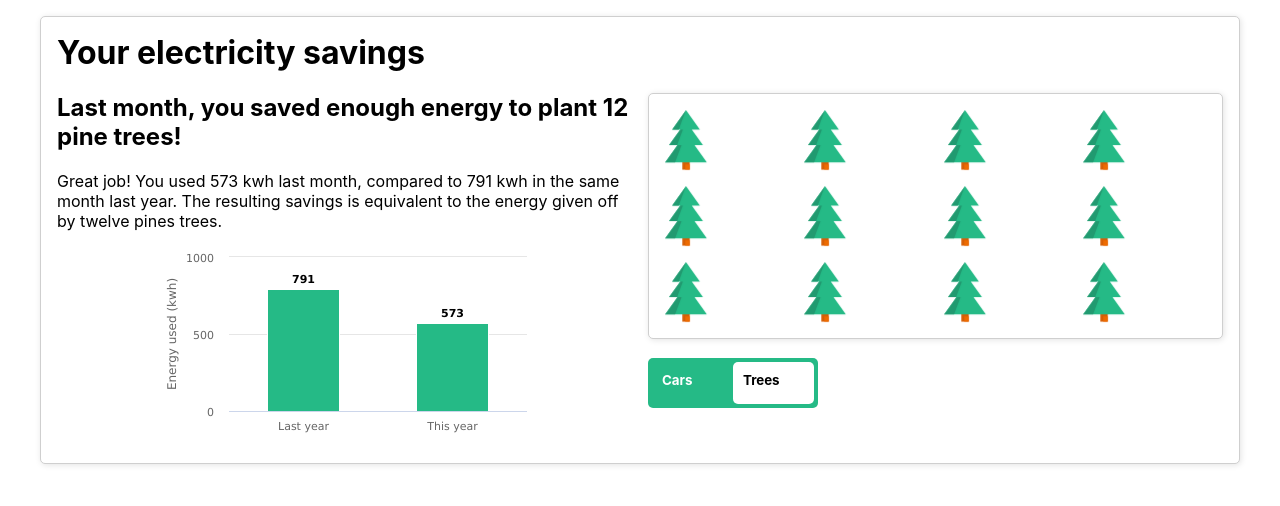
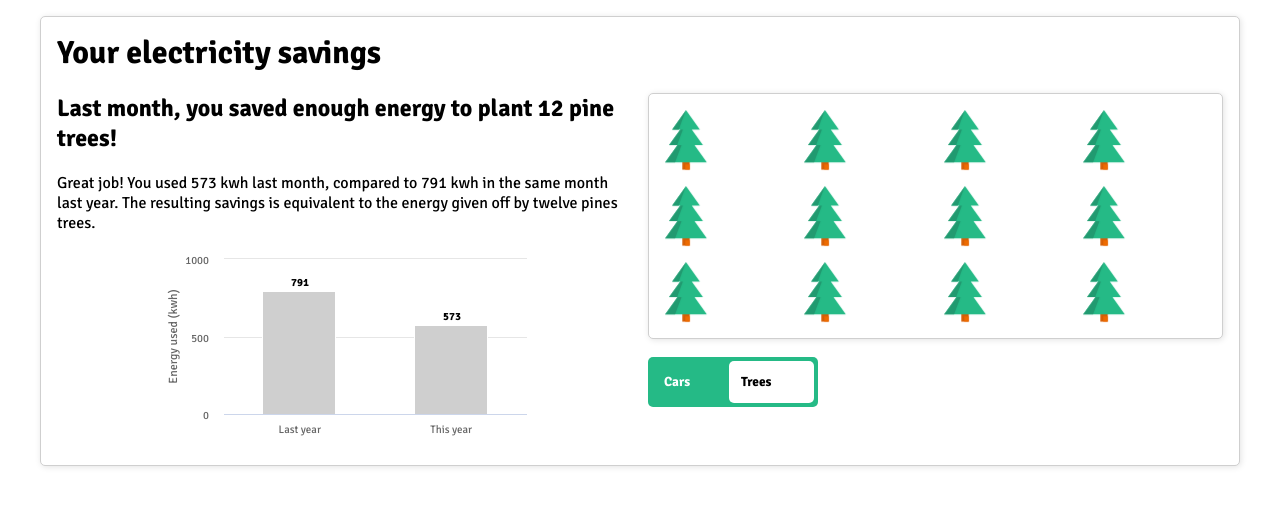
Before and after one commit to katiegeorge/opower-exercise, a React (Create React App) app: page / in a window 1280 px wide. Shown: the top 506 px of the page. Built offline with nearby package versions, Linux system fonts and the light colour scheme.

Commit message:
switch mixin

```diff
--- a/src/Chart.jsx
+++ b/src/Chart.jsx
@@ -9,6 +9,9 @@ function Chart({priorYear, currentYear}) {
         chart: {
             type: 'column',
             height: '200px',
+            style: {
+                fontFamily: 'Signika'
+            }
         },
         title: null,
         plotOptions: {
@@ -43,7 +46,7 @@ function Chart({priorYear, currentYear}) {
         series: [
             {
                 data: [priorYear, currentYear],
-                color: '#25ba86',
+                color: '#cfcfcf',
             }
         ]
     };
--- /dev/null
+++ b/src/styles/_animations.scss
@@ -0,0 +1,42 @@
+// Fading the cars out
+@keyframes fade-out {
+    0% {
+        opacity: 1;
+    }
+
+    100% {
+        opacity: 0.2;
+    }
+}
+
+// Fading the trees in
+@keyframes fade-in {
+    0% {
+        opacity: 0.2;
+    }
+
+    100% {
+        opacity: 1;
+    }
+}
+
+// Fading the trees in
+@keyframes grow {
+    0% {
+        transform: scale(0.2);
+    }
+
+    100% {
+        transform: scale(1);
+    }
+}
+
+
+// Animation for the driving cars
+@keyframes rumble {
+    0% {transform: rotate(0deg);}
+    25% {transform: translate(1px, 0px) rotate(-1deg);}
+    50% {transform: translate(0px, -1px) rotate(0deg);}
+    75% {transform: translate(-1px, 0px) rotate(1deg);}
+    100% {transform: translate(0px, 1px) rotate(0deg);}
+}
--- a/src/styles/_content.scss
+++ b/src/styles/_content.scss
@@ -1,12 +1,3 @@
-body {
-    margin: 1rem auto;
-    max-width: 1200px;
-
-    @media(max-width: map-get($grid-breakpoints, sm)) {
-        margin: auto;
-    }
-}
-
 .chart {
     width: 67%;
     margin: 0 auto;
@@ -14,54 +5,6 @@ body {
     @media(max-width: map-get($grid-breakpoints, sm)) {
         width: 100%;
     }
-}
-
-h1, h2 {
-    margin-top: 0;
-}
-
-
-// Fading the cars out
-@keyframes fade-out {
-    0% {
-        opacity: 1;
-    }
-
-    100% {
-        opacity: 0.2;
-    }
-}
-
-// Fading the trees in
-@keyframes fade-in {
-    0% {
-        opacity: 0.2;
-    }
-
-    100% {
-        opacity: 1;
-    }
-}
-
-// Fading the trees in
-@keyframes grow {
-    0% {
-        transform: scale(0.2);
-    }
-
-    100% {
-        transform: scale(1);
-    }
-}
-
-
-// Animation for the driving cars
-@keyframes rumble {
-    0% {transform: rotate(0deg);}
-    25% {transform: translate(1px, 0px) rotate(-1deg);}
-    50% {transform: translate(0px, -1px) rotate(0deg);}
-    75% {transform: translate(-1px, 0px) rotate(1deg);}
-    100% {transform: translate(0px, 1px) rotate(0deg);}
 }
 
 .rumble {
--- /dev/null
+++ b/src/styles/_global.scss
@@ -0,0 +1,16 @@
+@import url('https://fonts.googleapis.com/css?family=Signika:300,400,600,700&display=swap');
+
+body {
+    font-family: 'Signika', sans-serif;
+    margin: 1rem auto;
+    max-width: 1200px;
+
+    @media(max-width: map-get($grid-breakpoints, sm)) {
+        margin: auto;
+    }
+}
+
+h1, h2 {
+    font-weight: 700;
+    margin-top: 0;
+}
--- a/src/styles/_switch.scss
+++ b/src/styles/_switch.scss
@@ -1,3 +1,12 @@
+@mixin switch-content($type, $direction) {
+    content: $type;
+    color: $color-white;
+    padding: 12px;
+    position: absolute;
+    #{$direction}: 4px;
+    top: 4px;
+}
+
 .switch {
     display: inline-block;
     font-size: 10pt;
@@ -23,9 +32,9 @@
             border-radius: 5px;
             bottom: 4px;
             content: "Cars";
-            height: 22px;
+            height: 18px;
             left: 4px;
-            padding: 10px;
+            padding: 12px;
             position: absolute;
             transition: .4s;
             -webkit-transition: .4s;
@@ -33,12 +42,7 @@
         }
 
         &:after {
-            Content: "Trees";
-            color: $color-white;
-            padding: 10px;
-            position: absolute;
-            right: 4px;
-            top: 4px;
+            @include switch-content("Trees", right);
         }
     }
 
@@ -52,23 +56,18 @@
 
             &:before {
                 content: "Trees";
-                -webkit-transform: translateX(81px);
-                -ms-transform: translateX(81px);
-                transform: translateX(81px);
+                -webkit-transform: translateX(77px);
+                -ms-transform: translateX(77px);
+                transform: translateX(77px);
             }
 
             &:after {
-                content: "Cars";
-                color: $color-white;
-                padding: 10px;
-                position: absolute;
-                top: 4px;
-                left: 4px;
+                @include switch-content("Cars", left);
             }
         }
 
         &:focus + .switch--slider {
-            box-shadow: 0 0 1px #2196F3;
+            box-shadow: 0 0 1px $color-blue;
         }
     }
 }
--- a/src/styles/main.scss
+++ b/src/styles/main.scss
@@ -1,5 +1,7 @@
 @import './variables';
 @import './responsive';
+@import './global';
+@import './animations';
 @import './block';
 @import './content';
 @import './switch';
```
